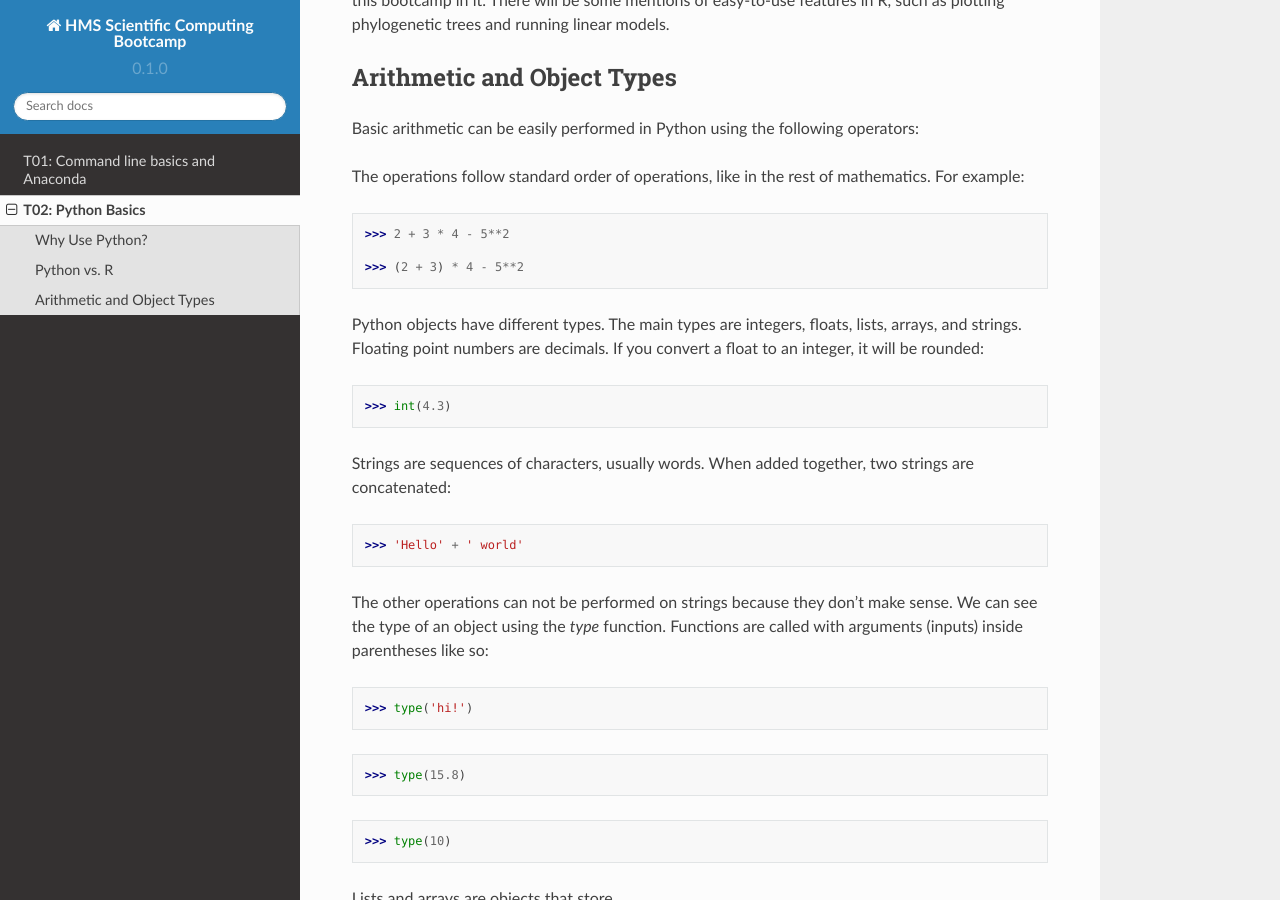
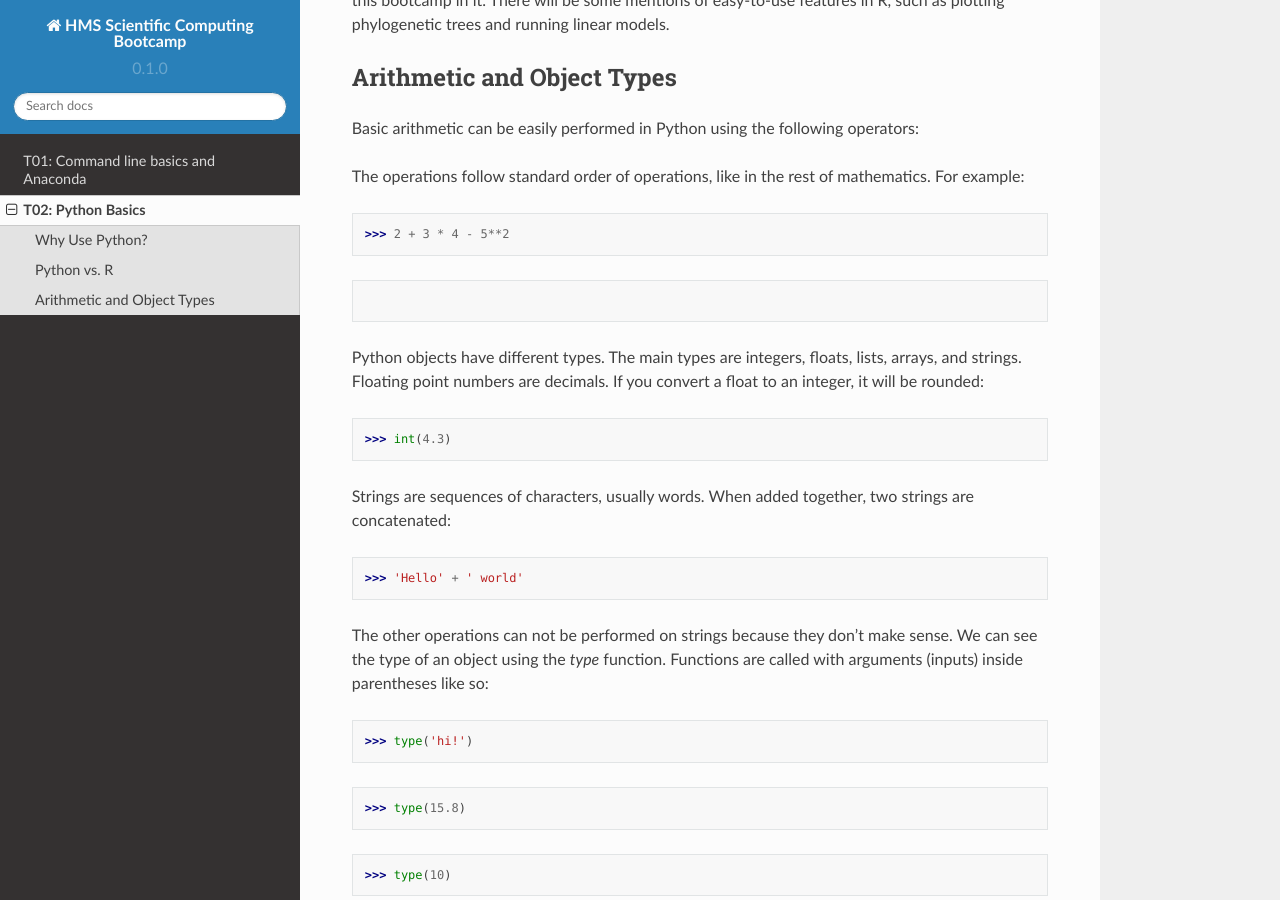
Before and after one commit to sanju99/hms_computing_bootcamp, a Sphinx documentation site: the page built from docs/source/t02.rst, in a window 1280 px wide and 900 px high, scrolled down 523 px. Built offline with Sphinx 7.4.7 and the Read the Docs theme 2.0.0, drawn with Linux system fonts in a browser that asks for light colours.

Commit message:
Update t02.rst

```diff
--- a/docs/source/t02.rst
+++ b/docs/source/t02.rst
@@ -29,11 +29,11 @@
 
 The operations follow standard order of operations, like in the rest of mathematics. For example:
 
-.. doctest::
+.. testcode::
 
     >>> 2 + 3 * 4 - 5**2
 
-    >>> (2 + 3) * 4 - 5**2
+.. testoutput::
 
 Python objects have different types. The main types are integers, floats, lists, arrays, and strings. Floating point numbers are decimals. If you convert a float to an integer, it will be rounded:
 
```
